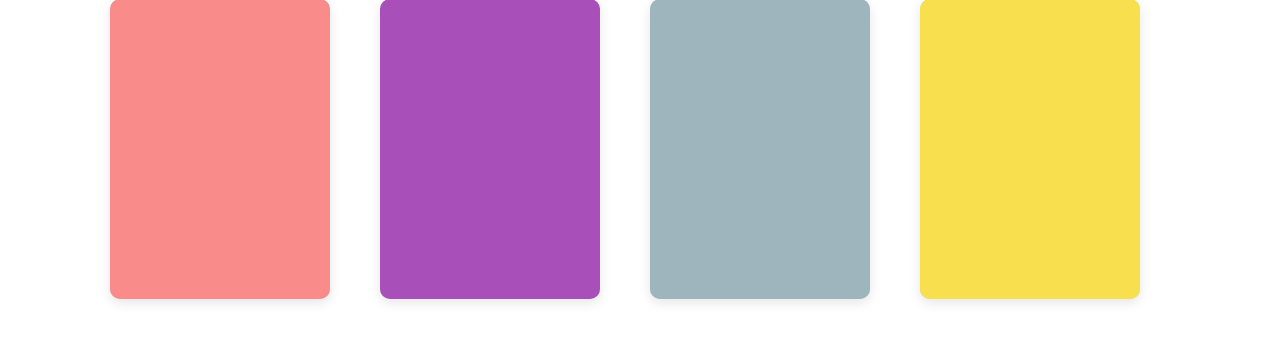
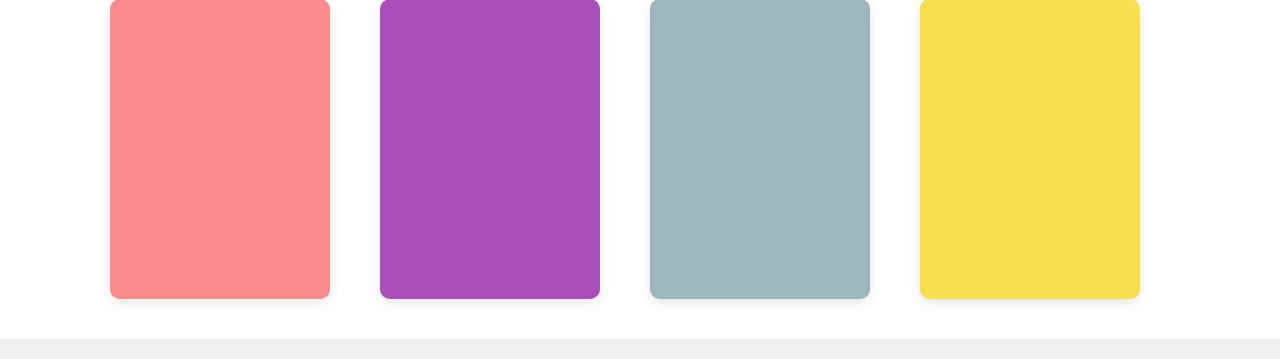
Before and after one commit to sabuka-dumbo/Synapsecode, a Django app: page / in a window 1280 px wide. Shown: the part 1900-2259 px from the top of the page. Before the commit the page ends 2203 px from the top, so only its background shows below. Run offline with Django 5.2, Linux system fonts and the light colour scheme.

Commit message:
Aug 12, 2025, 1:54 PM

```diff
--- a/synapsecode/synapsecode101/static/css/styles.css
+++ b/synapsecode/synapsecode101/static/css/styles.css
@@ -88,6 +88,16 @@ h3 {
     font-weight: bold;
     font-family: "Itim";
     display: inline-block;
+}
+
+footer {
+    position: relative;
+    top: 0;
+    left: 0;
+    width: calc(100vw - 20px);
+    height: max-content;
+    padding: 10px;
+    background-color: rgb(240, 240, 240);
 }
 
 .logo {
```
